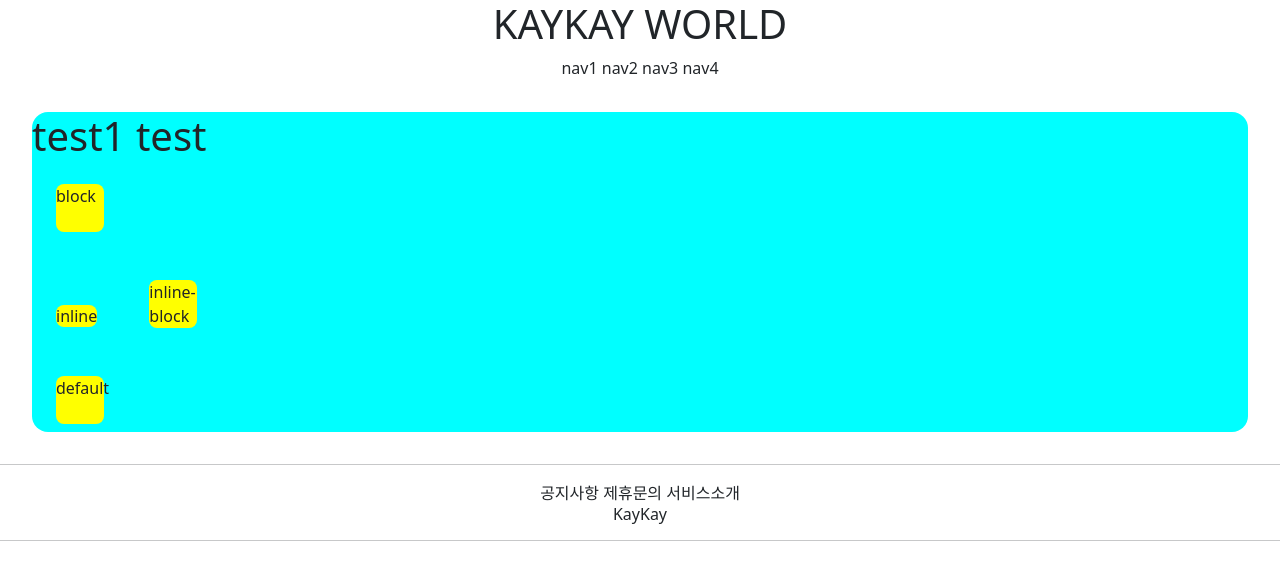
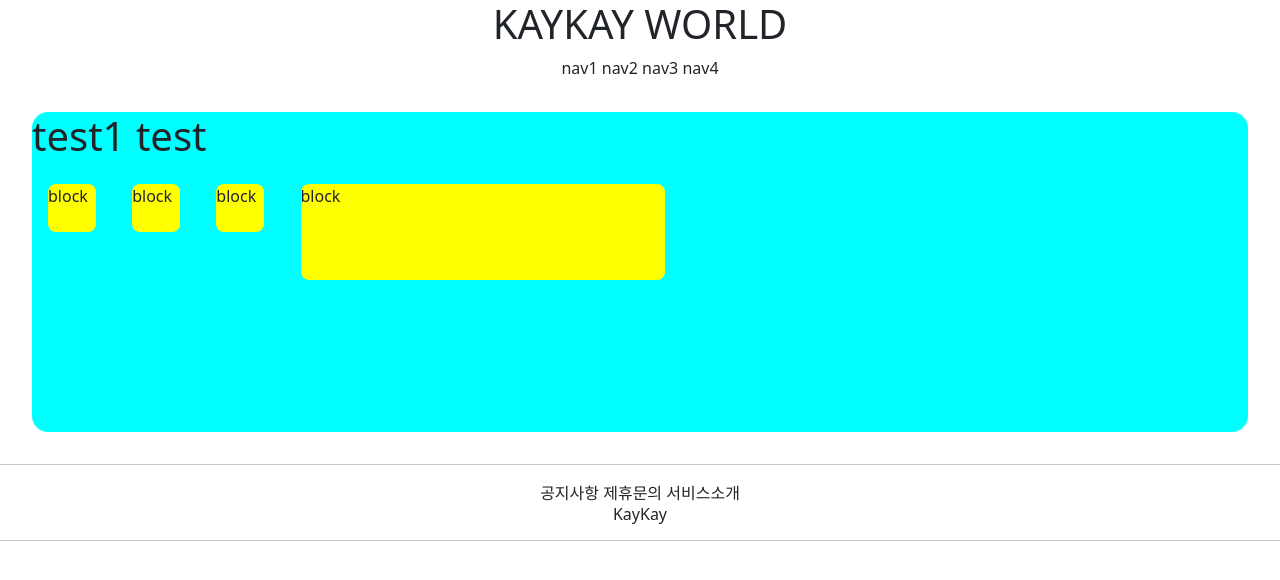
Before and after one commit to sthax17/kay, a Django app: page /accounts/hello_world/ in a window 1280 px wide. Shown: the top 580 px of the page. Run offline with Django 3.2, Linux system fonts and the light colour scheme.

Commit message:
7/6 commit 1

```diff
--- a/accountapp/templates/accountapp/hello_world.html
+++ b/accountapp/templates/accountapp/hello_world.html
@@ -7,22 +7,19 @@
               background-color : yellow;
               height: 48px;
               width: 48px;
-              margin: 1.5rem;
+              margin: 1rem;
               border-radius: .5rem;
           }
-
-
-
     </style>
 
-     <div style="height: 20rem; background-color: aqua; border-radius: 1rem; margin: 2rem">
+     <div style="height: 20rem; background-color: aqua;
+     border-radius: 1rem; margin: 2rem">
           <h1>test1 test</h1>
 
-     <div class="testing" style="display: block">block</div>
-     <div class="testing" style="display: inline">inline</div>
-     <div class="testing" style="display: inline-block">inline-block</div>
-     <div class="testing" style="display: none">none</div>
-     <div class="testing">default</div>
+     <div class="testing" style="display: inline-block">block</div>
+     <div class="testing" style="display: inline-block; width:3rem; height:3rem">block</div>
+     <div class="testing" style="display: inline-block; width:3em; height:3em">block</div>
+     <div class="testing" style="display: inline-block; width:30%; height:30%">block</div>
 
      </div>
 
```
